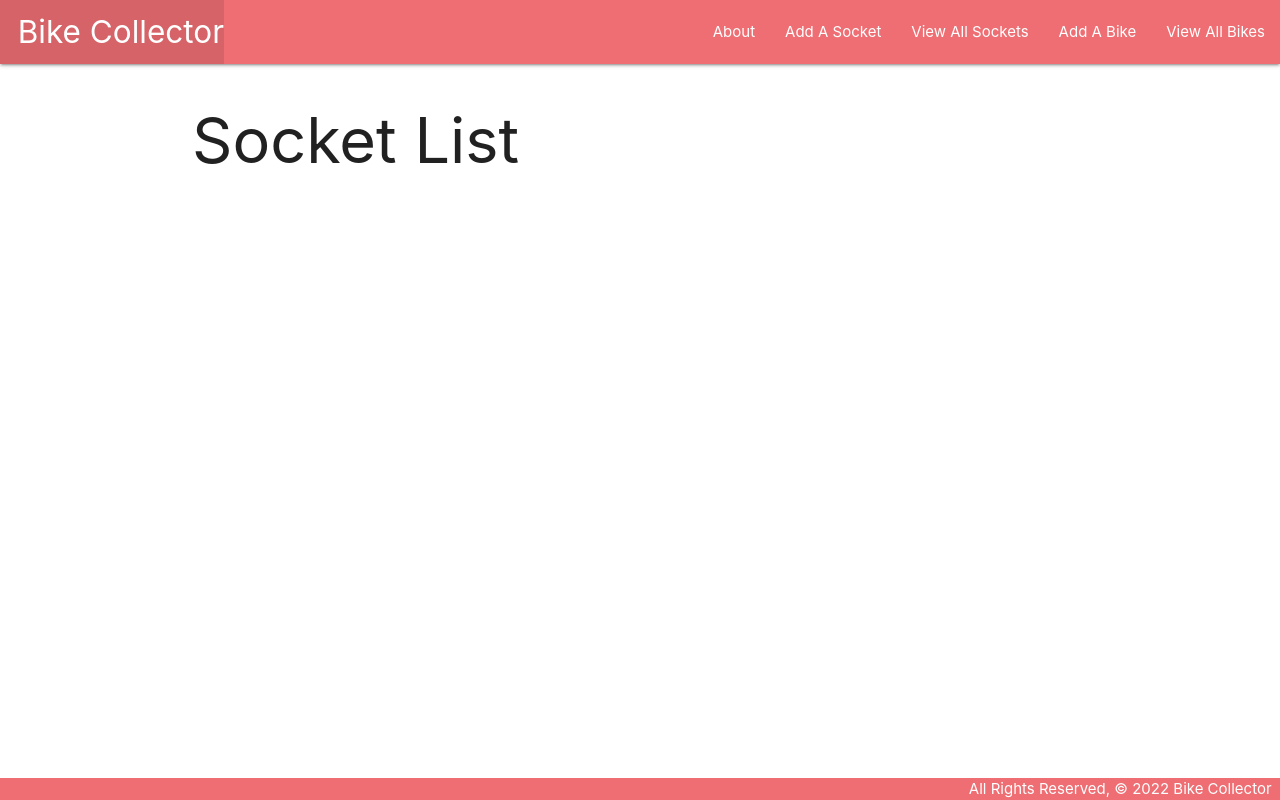
After one commit to BRAKEL3SS/bike-collector, a Django app: page /sockets/ in a window 1280 px wide. The commit adds this page. Run offline with Django 4.2, Linux system fonts and the light colour scheme; data that the repository does not hold is empty.

Commit message:
Add socket UI

```diff
--- a/main_app/models.py
+++ b/main_app/models.py
@@ -10,7 +10,7 @@ class Socket(models.Model):
         return self.size
 
     def get_absolute_url(self):
-        return reverse('sockets_detail', kwargs={'pk': self.id})
+        return reverse('sockets_index')
 
 
 class Bike(models.Model):
--- a/main_app/templates/base.html
+++ b/main_app/templates/base.html
@@ -20,6 +20,8 @@
         </ul>
         <ul class="right">
           <li><a href="{% url 'about' %}">About</a></li>
+          <li><a href="{% url 'sockets_create' %}">Add A Socket</a></li>
+          <li><a href="{% url 'sockets_index' %}">View All Sockets</a></li>
           <li><a href="{% url 'bikes_create' %}">Add A Bike</a></li>
           <li><a href="{% url 'index' %}">View All Bikes</a></li>
         </ul>
--- /dev/null
+++ b/main_app/templates/main_app/socket_list.html
@@ -0,0 +1,15 @@
+{% extends 'base.html' %}
+{% block content %}
+
+<h1>Socket List</h1>
+
+{% for socket in socket_list %}
+    <div class="card">
+        <div class="card-content">
+            <span class="card-title">{{ socket.size }}</span>
+            <p>Drive: {{ socket.drive }}</p>
+        </div>
+    </div>
+{% endfor %}
+
+{% endblock %}
--- a/main_app/urls.py
+++ b/main_app/urls.py
@@ -9,5 +9,7 @@ urlpatterns = [
     path('bikes/create/', views.BikeCreate.as_view(), name='bikes_create'),
     path('bikes/<int:pk>/update/', views.BikeUpdate.as_view(), name='bikes_update'),
     path('bikes/<int:pk>/delete/', views.BikeDelete.as_view(), name='bikes_delete'),
-    path('bikes/<int:bike_id>/add_oilchange/', views.add_oilchange, name='add_oilchange')
+    path('bikes/<int:bike_id>/add_oilchange/', views.add_oilchange, name='add_oilchange'),
+    path('sockets/', views.Socketlist.as_view(), name='sockets_index'),
+    path('sockets/create/', views.SocketCreate.as_view(), name='sockets_create')
 ]
--- a/main_app/views.py
+++ b/main_app/views.py
@@ -1,7 +1,8 @@
 from django.shortcuts import render, redirect
 from django.http import HttpResponse
 from django.views.generic.edit import CreateView, UpdateView, DeleteView
-from .models import Bike
+from django.views.generic import ListView, DetailView
+from .models import Bike, Socket
 from .forms import OilChangeForm
 
 # Create your views here.
@@ -40,3 +41,10 @@ class BikeUpdate(UpdateView):
 class BikeDelete(DeleteView):
     model=Bike
     success_url = '/bikes'
+
+class Socketlist(ListView):
+    model = Socket
+
+class SocketCreate(CreateView):
+    model = Socket
+    fields = '__all__'
```
Also changed, not shown: main_app/templates/main_app/socket_form.html (added, +15 -0 lines).
